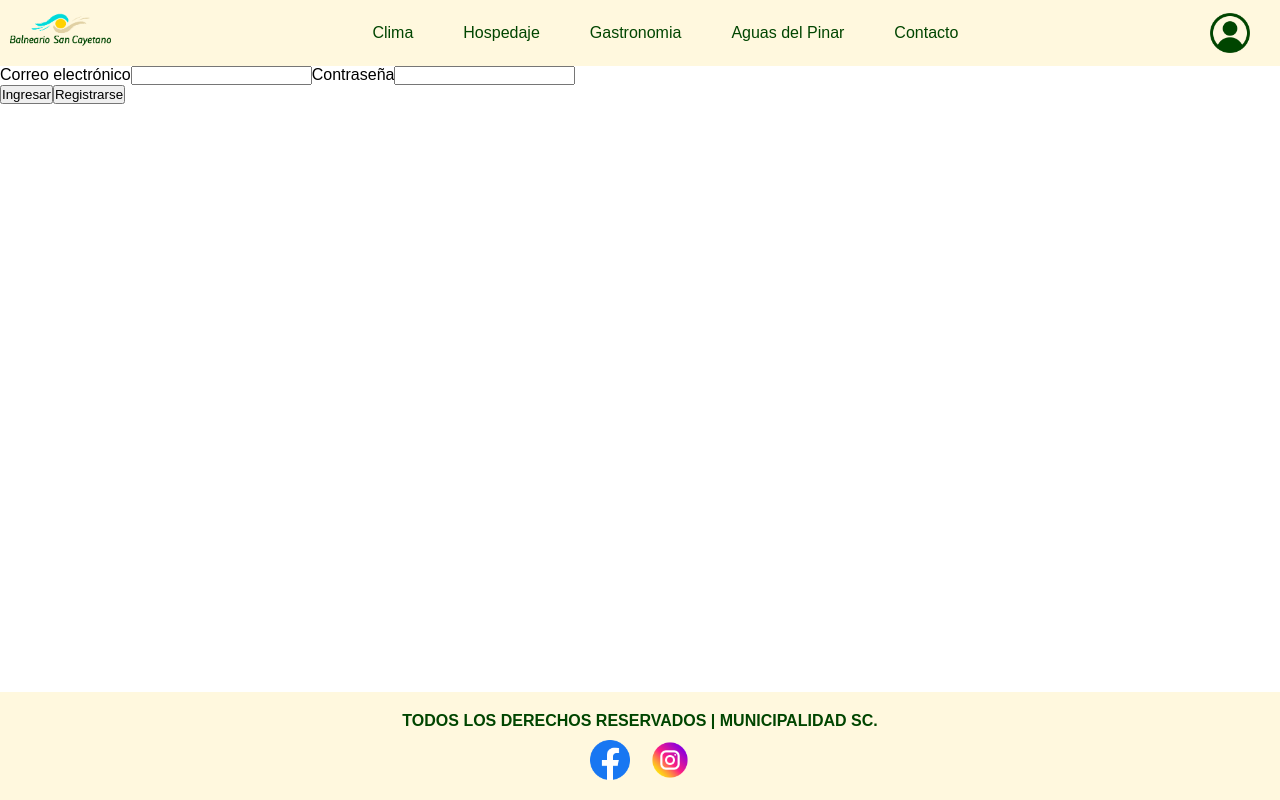
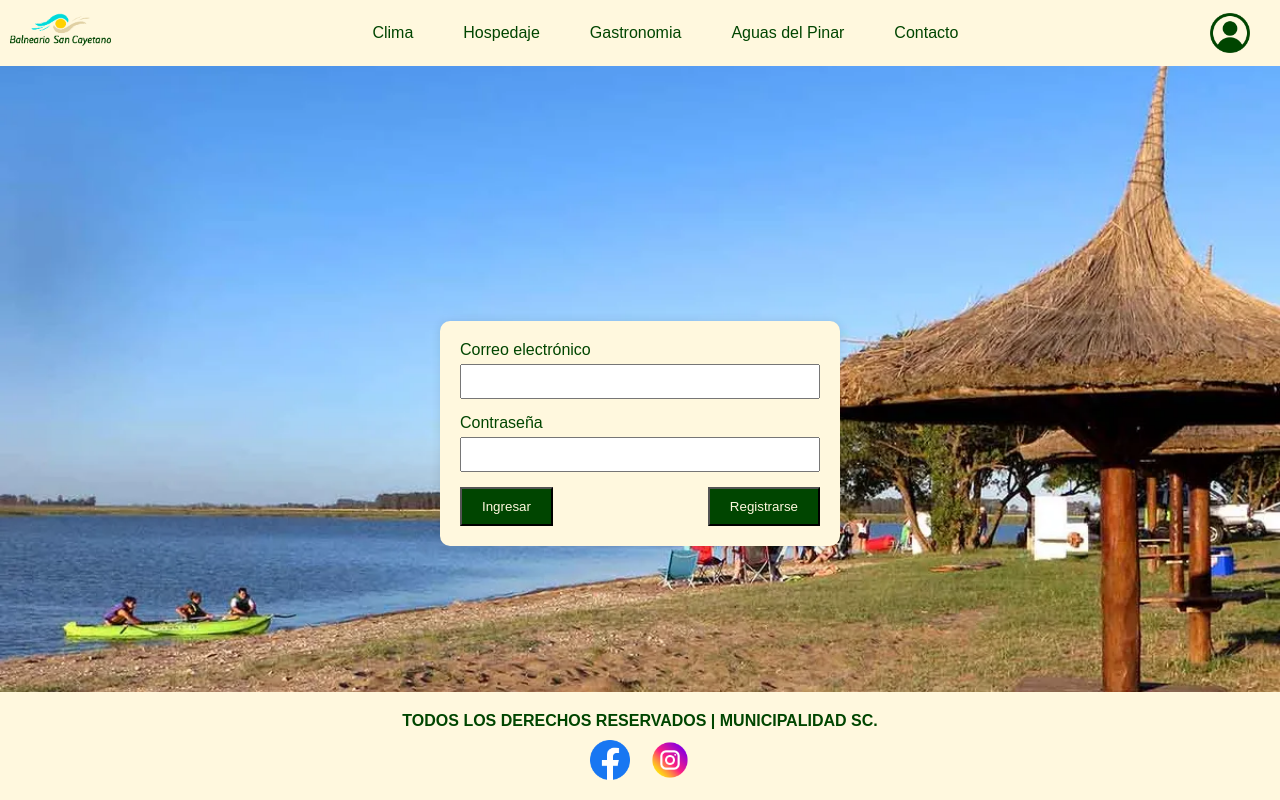
Before and after one commit to enzo952008/TrabajoFinalFullStack, a React (Create React App) app in the folder web-balneariosc/: page / in a window 1280 px wide. Built offline with nearby package versions, Linux system fonts and the light colour scheme.

Commit message:
agregado de estilos en sección login y en el form

```diff
--- a/web-balneariosc/src/login/components/form-login-component.jsx
+++ b/web-balneariosc/src/login/components/form-login-component.jsx
@@ -1,4 +1,5 @@
 import React, { useState } from "react";
+import "./form-login.css";
 
 const FormLogin = () => {
     const [email, setEmail] = useState('');
@@ -15,8 +16,8 @@ const FormLogin = () => {
     };
 
     return (
-        <form>
-            <div>
+        <form className="form-container">
+            <div className="form-group">
                 <label htmlFor="email">Correo electrónico</label>
                 <input
                     type="email"
@@ -25,6 +26,8 @@ const FormLogin = () => {
                     onChange={(e) => setEmail(e.target.value)}
                     required
                 />
+            </div>
+            <div className="form-group">
                 <label htmlFor="password">Contraseña</label>
                 <input
                     type="password"
@@ -34,7 +37,7 @@ const FormLogin = () => {
                     required
                 />
             </div>
-            <div>
+            <div className="form-buttons">
                 <button type="submit" onClick={handleLogin}>Ingresar</button>
                 <button type="button" onClick={handleRegister}>Registrarse</button>
             </div>
--- /dev/null
+++ b/web-balneariosc/src/login/components/form-login.css
@@ -0,0 +1,47 @@
+/* FormLogin.css */
+.form-container {
+    display: flex;
+    flex-direction: column;
+    align-items: center;
+    background: #FFF8DE;
+    padding: 20px;
+    border-radius: 10px;
+    box-shadow: 0 0 10px rgba(0, 0, 0, 0.1);
+    max-width: 400px;
+    width: 100%;
+    margin: 20px;
+}
+
+.form-group {
+    margin-bottom: 15px;
+    width: 100%;
+    color: #004500;
+}
+
+.form-group label {
+    display: block;
+    margin-bottom: 5px;
+}
+
+.form-group input {
+    width: 100%;
+    padding: 8px;
+    box-sizing: border-box;
+}
+
+.form-buttons {
+    display: flex;
+    justify-content: space-between;
+    width: 100%;
+}
+
+.form-buttons button {
+    padding: 10px 20px;
+    color:#FFF8DE;
+    cursor: pointer;
+    background-color: #004500;
+}
+
+.form-buttons button:hover {
+    transform: scale(1.1);
+}
--- /dev/null
+++ b/web-balneariosc/src/login/login.css
@@ -0,0 +1,20 @@
+/* Login.css */
+.page-container {
+    display: flex;
+    flex-direction: column;
+    min-height: 100vh;
+    background-image: url('./img/imagepng.webp');
+    background-size: cover;
+    background-position: center;
+    background-repeat: no-repeat;
+    margin: 0;
+    padding: 0;
+}
+
+.content-wrap {
+    flex: 1;
+    display: flex;
+    justify-content: center;
+    align-items: center;
+    padding: 20px;
+}
--- a/web-balneariosc/src/login/login.js
+++ b/web-balneariosc/src/login/login.js
@@ -2,15 +2,17 @@ import React from "react";
 import NavBar from "../home/navbar/navBar";
 import FormLogin from "./components/form-login-component";
 import Footer from "../home/footer/footer";
+import './login.css';
 
 const Login = () => {
     return (
-        <div>
+        <div className="page-container">
             <NavBar />
-            <FormLogin />
+            <div className="content-wrap">
+                <FormLogin />
+            </div>
             <Footer />
         </div>
     );
 };
-
 export default Login;
```
Also changed, not shown: web-balneariosc/src/login/img/imagepng.webp (added).
